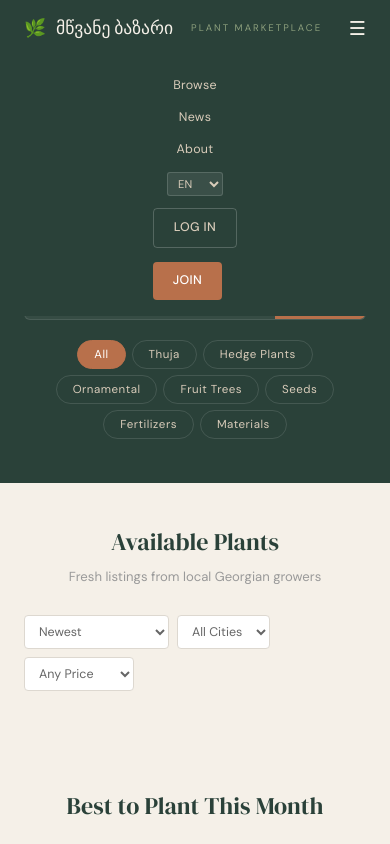
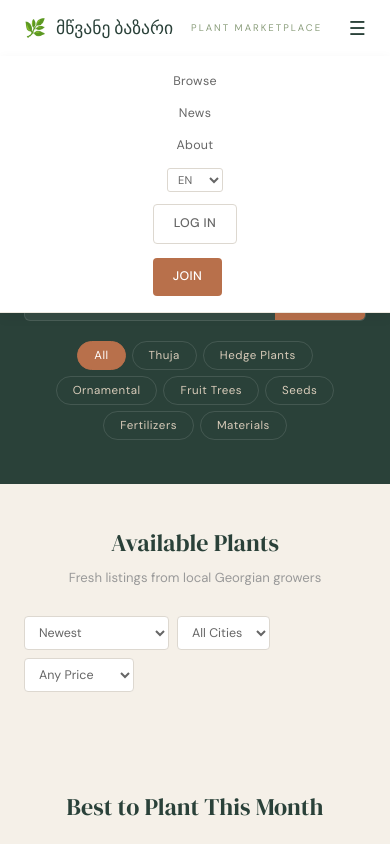
Before and after one commit to mariamkvant/Green-Bazaar, a website: page index.html in a window 390 px wide. Both pictures are taken after a click on the button "Toggle menu". Shown: the top 844 px of the page. Drawn offline with Linux system fonts and the light colour scheme; no server answers.

Commit message:
Fix News link, redesign header to white/minimal, update nav colors for light theme

```diff
--- a/index.html
+++ b/index.html
@@ -17,8 +17,8 @@
                 <span class="logo-sub">Plant Marketplace</span>
             </a>
             <nav class="nav" id="mainNav">
-                <a href="#" class="nav-link" onclick="showPage('home')" data-i18n="browse">Browse</a>
-                <a href="#" class="nav-link" onclick="showPage('news')">News</a>
+                <a href="javascript:void(0)" class="nav-link" onclick="showPage('home')" data-i18n="browse">Browse</a>
+                <a href="javascript:void(0)" class="nav-link" onclick="showPage('news')">News</a>
                 <a href="#about" class="nav-link" data-i18n="about">About</a>
                 <select class="lang-toggle" id="langToggle" onchange="switchLang(this.value)">
                     <option value="en">EN</option>
--- a/styles.css
+++ b/styles.css
@@ -14,17 +14,17 @@ img { max-width: 100%; display: block; }
 .container { max-width: 1200px; margin: 0 auto; padding: 0 24px; }
 
 /* === Header === */
-.header { background: #2A4139; position: sticky; top: 0; z-index: 100; }
+.header { background: #fff; position: sticky; top: 0; z-index: 100; border-bottom: 1px solid #EDE9E0; }
 .header-inner { display: flex; align-items: center; justify-content: space-between; height: 56px; }
 .logo { display: flex; align-items: center; gap: 10px; }
 .logo-icon { font-size: 1.1rem; }
-.logo-text { font-family: 'DM Serif Display', serif; font-size: 1.1rem; color: #F5F0E8; }
+.logo-text { font-family: 'DM Serif Display', serif; font-size: 1.1rem; color: #2A4139; }
 .logo-sub { font-size: 0.6rem; color: #8B9E7C; margin-left: 8px; text-transform: uppercase; letter-spacing: 2px; font-weight: 400; }
 .nav { display: flex; align-items: center; gap: 20px; }
-.nav-link { font-size: 0.78rem; color: #D9CCBA; transition: color 0.2s; letter-spacing: 0.3px; }
-.nav-link:hover { color: #fff; }
-.nav-user { font-size: 0.78rem; color: #8B9E7C; font-weight: 500; letter-spacing: 0.2px; }
-.mobile-menu-btn { display: none; background: none; border: none; font-size: 1.2rem; cursor: pointer; color: #F5F0E8; }
+.nav-link { font-size: 0.78rem; color: #666; transition: color 0.2s; letter-spacing: 0.3px; }
+.nav-link:hover { color: #2A4139; }
+.nav-user { font-size: 0.78rem; color: #2A4139; font-weight: 500; letter-spacing: 0.2px; }
+.mobile-menu-btn { display: none; background: none; border: none; font-size: 1.2rem; cursor: pointer; color: #2A4139; }
 #navLoggedOut, #navLoggedIn { display: flex; align-items: center; gap: 14px; }
 
 /* === Buttons === */
@@ -36,8 +36,8 @@ img { max-width: 100%; display: block; }
 }
 .btn-primary { background: #B8704B; color: #fff; }
 .btn-primary:hover { background: #A0603E; }
-.btn-outline { background: transparent; border: 1px solid rgba(255,255,255,0.2); color: #D9CCBA; }
-.btn-outline:hover { background: rgba(255,255,255,0.06); }
+.btn-outline { background: transparent; border: 1px solid #DDD8D0; color: #666; }
+.btn-outline:hover { background: #F5F0E8; color: #2A4139; }
 .btn-full { width: 100%; }
 .btn-sm { padding: 6px 12px; font-size: 0.75rem; }
 .btn-lg { padding: 12px 24px; font-size: 0.85rem; }
@@ -454,8 +454,9 @@ img { max-width: 100%; display: block; }
     .nav { display: none; }
     .nav.open {
         display: flex; flex-direction: column;
-        position: absolute; top: 60px; left: 0; right: 0;
-        background: #2A4139; padding: 16px; gap: 12px;
+        position: absolute; top: 56px; left: 0; right: 0;
+        background: #fff; padding: 16px; gap: 12px;
+        border-bottom: 1px solid #EDE9E0; box-shadow: 0 4px 12px rgba(0,0,0,0.06);
     }
     .mobile-menu-btn { display: block; }
     .hero h1 { font-size: 1.5rem; }
@@ -558,8 +559,8 @@ img { max-width: 100%; display: block; }
 
 /* === Language Select === */
 .lang-toggle {
-    background: rgba(255,255,255,0.08); border: 1px solid rgba(255,255,255,0.15);
-    color: #D9CCBA; padding: 3px 6px; border-radius: 3px; font-size: 0.7rem;
+    background: #fff; border: 1px solid #DDD8D0;
+    color: #666; padding: 3px 6px; border-radius: 3px; font-size: 0.7rem;
     cursor: pointer; font-family: inherit;
 }
 
@@ -632,12 +633,12 @@ img { max-width: 100%; display: block; }
     display: flex; align-items: center; gap: 6px; background: none; border: none;
     cursor: pointer; padding: 4px 8px; border-radius: 4px; transition: background 0.2s;
 }
-.user-menu-btn:hover { background: rgba(255,255,255,0.08); }
+.user-menu-btn:hover { background: #F5F0E8; }
 .user-avatar-nav {
-    width: 28px; height: 28px; border-radius: 50%; background: #8B9E7C; color: #fff;
+    width: 28px; height: 28px; border-radius: 50%; background: #2A4139; color: #fff;
     display: flex; align-items: center; justify-content: center; font-size: 0.75rem; font-weight: 600;
 }
-.user-menu-name { font-size: 0.78rem; color: #D9CCBA; max-width: 100px; overflow: hidden; text-overflow: ellipsis; white-space: nowrap; }
+.user-menu-name { font-size: 0.78rem; color: #2A4139; max-width: 100px; overflow: hidden; text-overflow: ellipsis; white-space: nowrap; }
 .user-menu-badges { display: flex; gap: 2px; }
 .user-dropdown {
     display: none; position: absolute; top: 100%; right: 0; margin-top: 6px;
```
